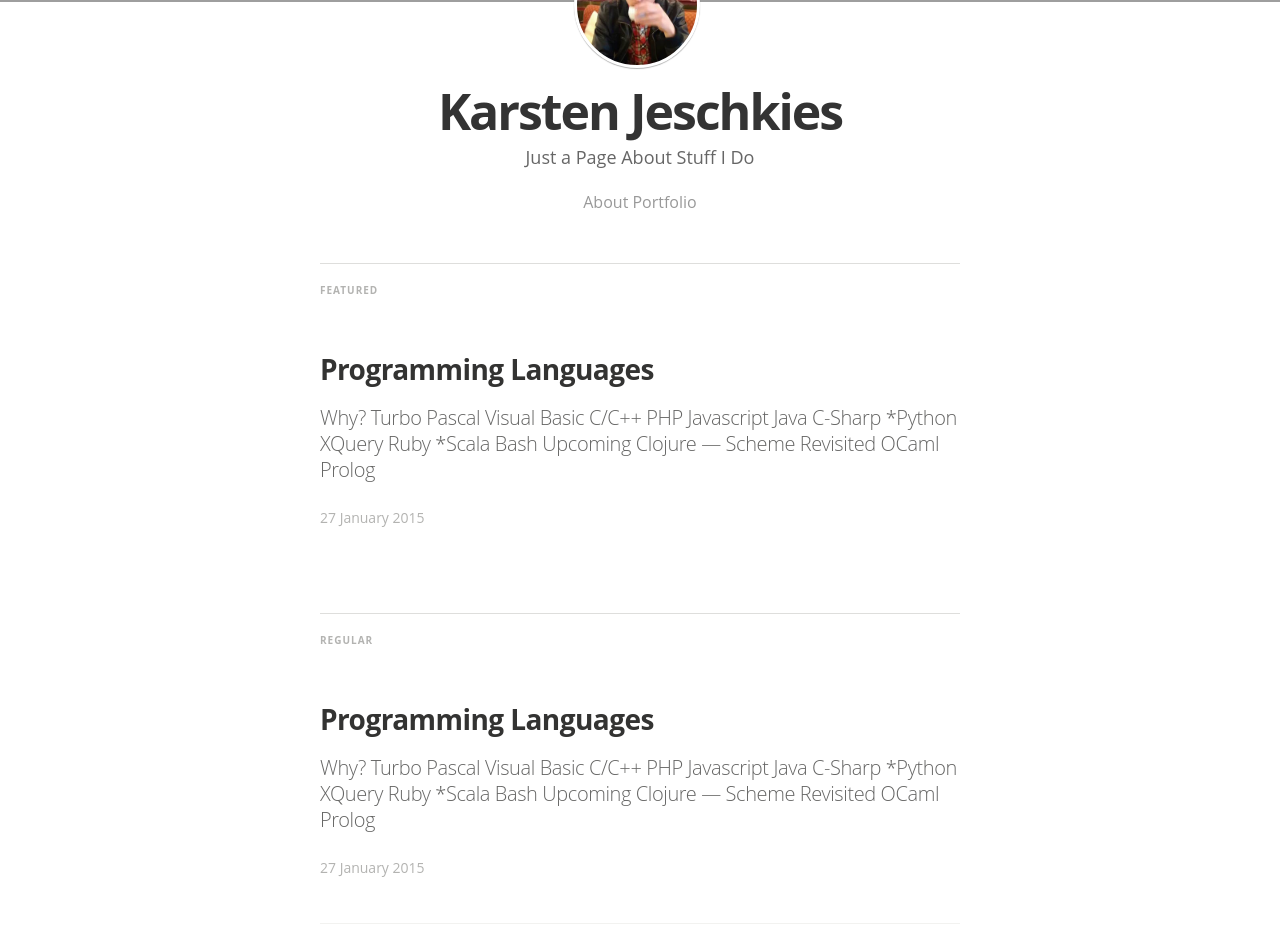
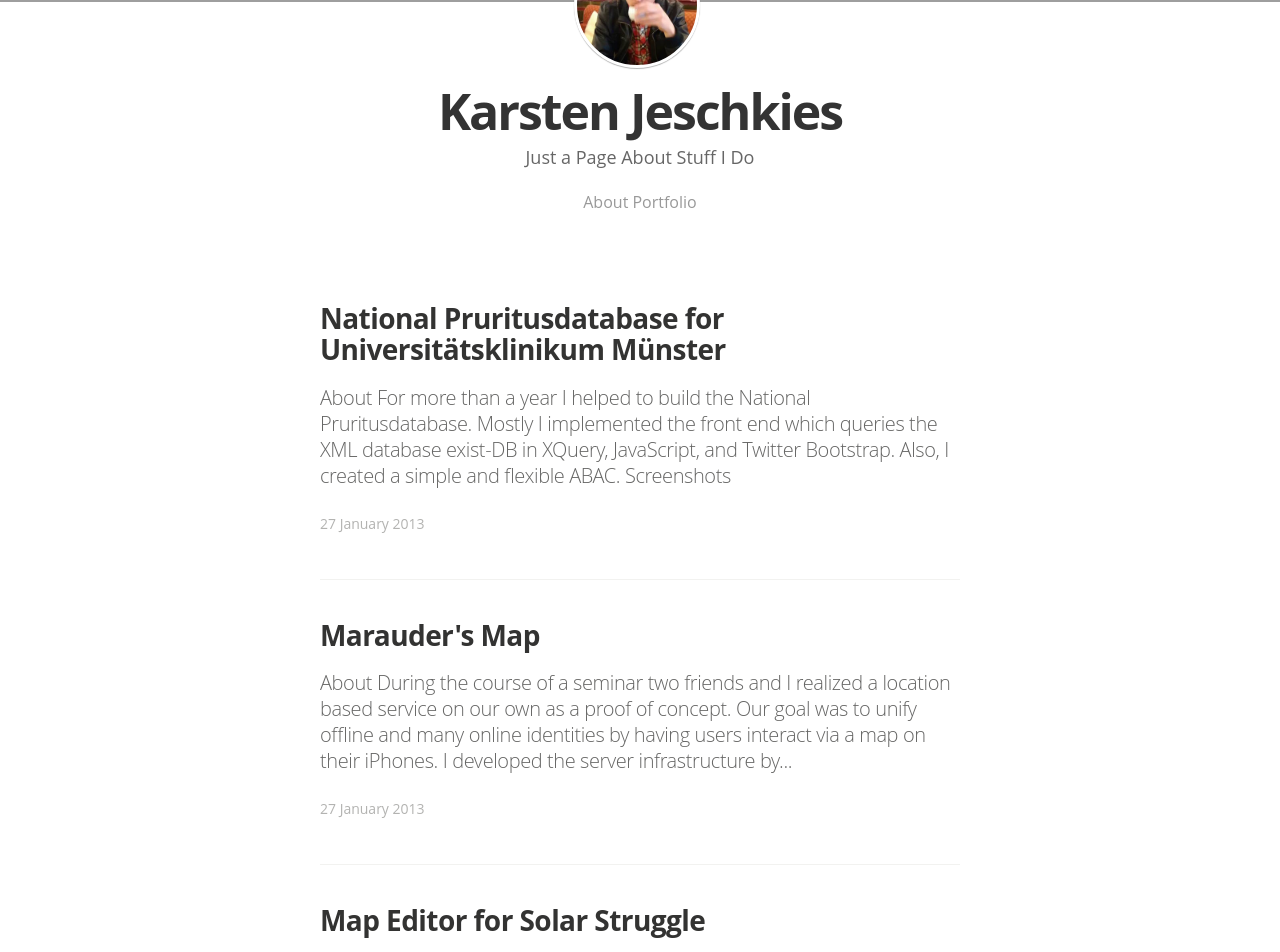
Before and after one commit to blacklab/portfolio, a Jekyll site: the page built from index.html, in a window 1280 px wide and 1400 px high. Shown: the part 448-1400 px from the top of the window. Built offline with Jekyll 4.4.1, drawn with Linux system fonts in a browser that asks for light colours; nearby versions of some CDN libraries; some web fonts are replaced; Markdown is read by kramdown in place of the engine named in the settings; grey boxes are pictures that could not be loaded.

Commit message:
Move article on programming languages to draft.

```diff
--- a/_config.yml
+++ b/_config.yml
@@ -13,13 +13,13 @@ description: > # this means to ignore newlines until "email:"
    Just a Page About Stuff I Do
 
 #blog logo
-logo: "/assets/images/logo.jpg"
+logo: "/assets/img/logo.jpg"
 # blog cover
-cover: "/assets/images/cA4aKEIPQrerBnp1yGHv_IMG_9534-3-2.jpg"
+cover: "/assets/img/DSCN2313.JPG"
 
 name: 'Karsten Jeschkies'
 author: 'Karsten Jeschkies'
-author_image: "/assets/images/author.jpg"
+author_image: "/assets/img/author.jpg"
 
 
 url: "http://www.blackmagiclabs.com/portfolio"
--- a/_posts/2015-01-27-programming-languages.md
+++ /dev/null
@@ -1,40 +0,0 @@
----
-layout: post
-title:  "Programming Languages"
-date:   2015-01-27
-tags: featured
----
-
-# Why?
-
-##Turbo Pascal
-
-##Visual Basic
-
-##C/C++
-
-##PHP
-
-##Javascript
-
-##Java
-
-##C-Sharp
-
-##*Python
-
-##XQuery
-
-##Ruby
-
-##*Scala
-
-##Bash
-
-#Upcoming
-
-##Clojure — Scheme Revisited
-
-##OCaml
-
-##Prolog
```
Also changed, not shown: _drafts/2015-01-27-programming-languages.md (added, +59 -0 lines), _posts/2013-01-23-master-thesis.md (+6 -35 lines), assets/img/author.jpg (renamed from assets/images/author.jpg), assets/img/background_image.jpg (renamed from assets/images/background_image.jpg), assets/img/logo.jpg (renamed from assets/images/logo.jpg), assets/img/screenshot1.jpg (renamed from assets/images/screenshot1.jpg), assets/img/screenshot2.jpg (renamed from assets/images/screenshot2.jpg), assets/img/screenshot3.jpg (renamed from assets/images/screenshot3.jpg), 2 other files.
